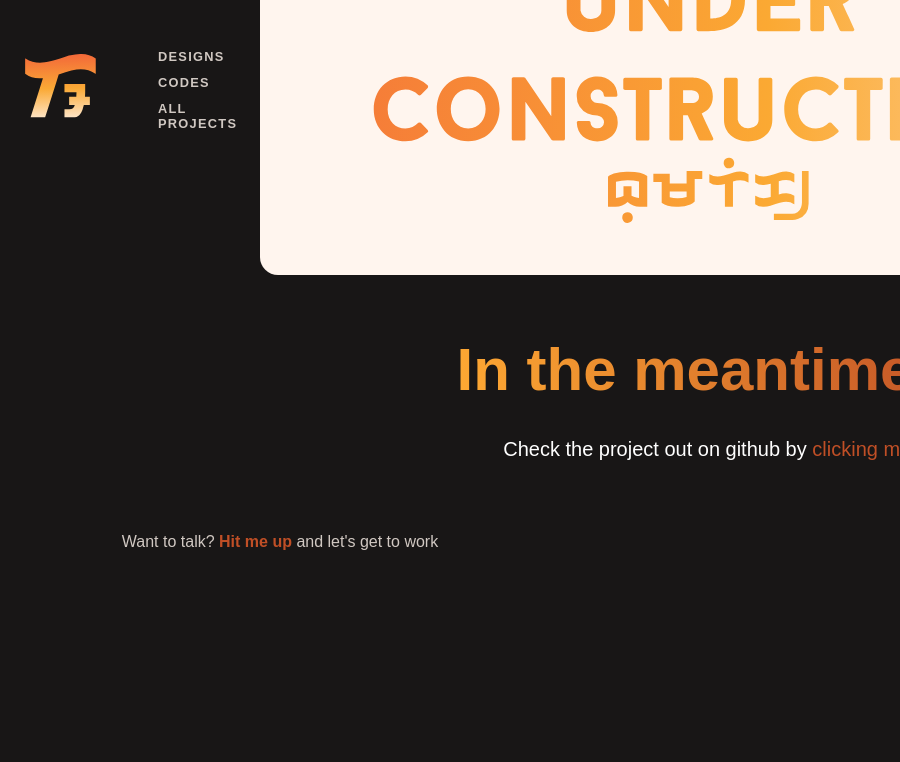
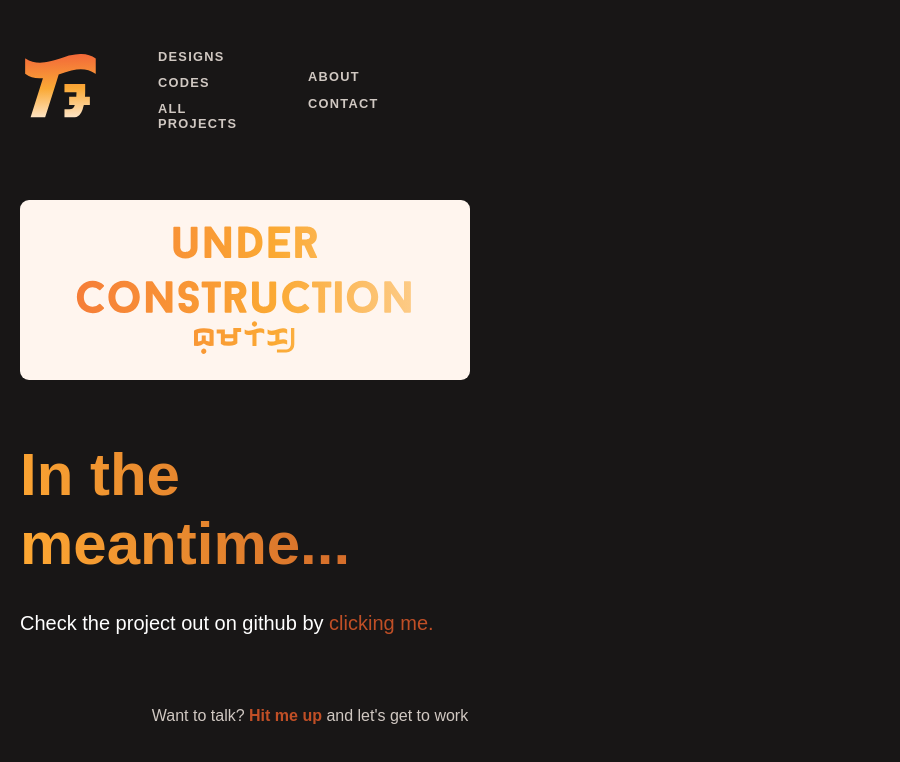
Before and after one commit to Raccai/Portfolio-V1-R, a SvelteKit app: page /codeProjects/gradientGen in a window 600 px wide. Shown: the top 762 px of the page, 900 px wide, since content can reach past the window. Built offline with nearby package versions, Linux system fonts and the light colour scheme.

Commit message:
added some media queries to code project pages

```diff
--- a/src/routes/Footer.svelte
+++ b/src/routes/Footer.svelte
@@ -19,6 +19,7 @@
 	@media (min-width: 480px) {
 		footer {
 			padding: 30px 0;
+			margin-left: 0;
 		}
 	}
 </style>
--- a/src/routes/codeProjects/gradientGen/+page.svelte
+++ b/src/routes/codeProjects/gradientGen/+page.svelte
@@ -34,4 +34,29 @@
     section p {
         font-size: 20px;
     }
+
+    @media (max-width: 1300px) {
+		section {
+			width: 700px;
+		}
+	}
+
+	@media (max-width: 760px){
+        article {
+            margin-left: auto;
+            margin: 60px 0 0 0;
+            color: white;
+        }
+
+		section {
+			width: 500px;
+            align-items: flex-start;
+		}
+	}
+
+    @media (max-width: 600px) {
+		section {
+			width: 450px;
+		}
+	}
 </style>
--- a/src/routes/codeProjects/passGen/+page.svelte
+++ b/src/routes/codeProjects/passGen/+page.svelte
@@ -34,4 +34,29 @@
     section p {
         font-size: 20px;
     }
+
+    @media (max-width: 1300px) {
+		section {
+			width: 700px;
+		}
+	}
+
+	@media (max-width: 760px){
+        article {
+            margin-left: auto;
+            margin: 60px 0 0 0;
+            color: white;
+        }
+
+		section {
+			width: 500px;
+            align-items: flex-start;
+		}
+	}
+
+    @media (max-width: 600px) {
+		section {
+			width: 450px;
+		}
+	}
 </style>
--- a/src/routes/codeProjects/simpleCalc/+page.svelte
+++ b/src/routes/codeProjects/simpleCalc/+page.svelte
@@ -34,4 +34,29 @@
     section p {
         font-size: 20px;
     }
+
+    @media (max-width: 1300px) {
+		section {
+			width: 700px;
+		}
+	}
+
+	@media (max-width: 760px){
+        article {
+            margin-left: auto;
+            margin: 60px 0 0 0;
+            color: white;
+        }
+
+		section {
+			width: 500px;
+            align-items: flex-start;
+		}
+	}
+
+    @media (max-width: 600px) {
+		section {
+			width: 450px;
+		}
+	}
 </style>
--- a/src/routes/codeProjects/simpleDict/+page.svelte
+++ b/src/routes/codeProjects/simpleDict/+page.svelte
@@ -34,4 +34,29 @@
     section p {
         font-size: 20px;
     }
+
+    @media (max-width: 1300px) {
+		section {
+			width: 700px;
+		}
+	}
+
+	@media (max-width: 760px){
+        article {
+            margin-left: auto;
+            margin: 60px 0 0 0;
+            color: white;
+        }
+
+		section {
+			width: 500px;
+            align-items: flex-start;
+		}
+	}
+
+    @media (max-width: 600px) {
+		section {
+			width: 450px;
+		}
+	}
 </style>
--- a/src/routes/codeProjects/simpleNotes/+page.svelte
+++ b/src/routes/codeProjects/simpleNotes/+page.svelte
@@ -34,4 +34,29 @@
     section p {
         font-size: 20px;
     }
+
+    @media (max-width: 1300px) {
+		section {
+			width: 700px;
+		}
+	}
+
+	@media (max-width: 760px){
+        article {
+            margin-left: auto;
+            margin: 60px 0 0 0;
+            color: white;
+        }
+
+		section {
+			width: 500px;
+            align-items: flex-start;
+		}
+	}
+
+    @media (max-width: 600px) {
+		section {
+			width: 450px;
+		}
+	}
 </style>
--- a/src/routes/codeProjects/simpleQR/+page.svelte
+++ b/src/routes/codeProjects/simpleQR/+page.svelte
@@ -34,4 +34,28 @@
     section p {
         font-size: 20px;
     }
+    @media (max-width: 1300px) {
+		section {
+			width: 700px;
+		}
+	}
+
+	@media (max-width: 760px){
+        article {
+            margin-left: auto;
+            margin: 60px 0 0 0;
+            color: white;
+        }
+
+		section {
+			width: 500px;
+            align-items: flex-start;
+		}
+	}
+
+    @media (max-width: 600px) {
+		section {
+			width: 450px;
+		}
+	}
 </style>
--- a/src/routes/codeProjects/sortingVisual/+page.svelte
+++ b/src/routes/codeProjects/sortingVisual/+page.svelte
@@ -34,4 +34,29 @@
     section p {
         font-size: 20px;
     }
+
+    @media (max-width: 1300px) {
+		section {
+			width: 700px;
+		}
+	}
+
+	@media (max-width: 760px){
+        article {
+            margin-left: auto;
+            margin: 60px 0 0 0;
+            color: white;
+        }
+
+		section {
+			width: 500px;
+            align-items: flex-start;
+		}
+	}
+
+    @media (max-width: 600px) {
+		section {
+			width: 450px;
+		}
+	}
 </style>
--- a/src/routes/codeProjects/weightConv/+page.svelte
+++ b/src/routes/codeProjects/weightConv/+page.svelte
@@ -34,4 +34,29 @@
     section p {
         font-size: 20px;
     }
+
+    @media (max-width: 1300px) {
+		section {
+			width: 700px;
+		}
+	}
+
+	@media (max-width: 760px){
+        article {
+            margin-left: auto;
+            margin: 60px 0 0 0;
+            color: white;
+        }
+
+		section {
+			width: 500px;
+            align-items: flex-start;
+		}
+	}
+
+    @media (max-width: 600px) {
+		section {
+			width: 450px;
+		}
+	}
 </style>
```
Also changed, not shown: 1 other file (tests, documents, lock files or other folders).
